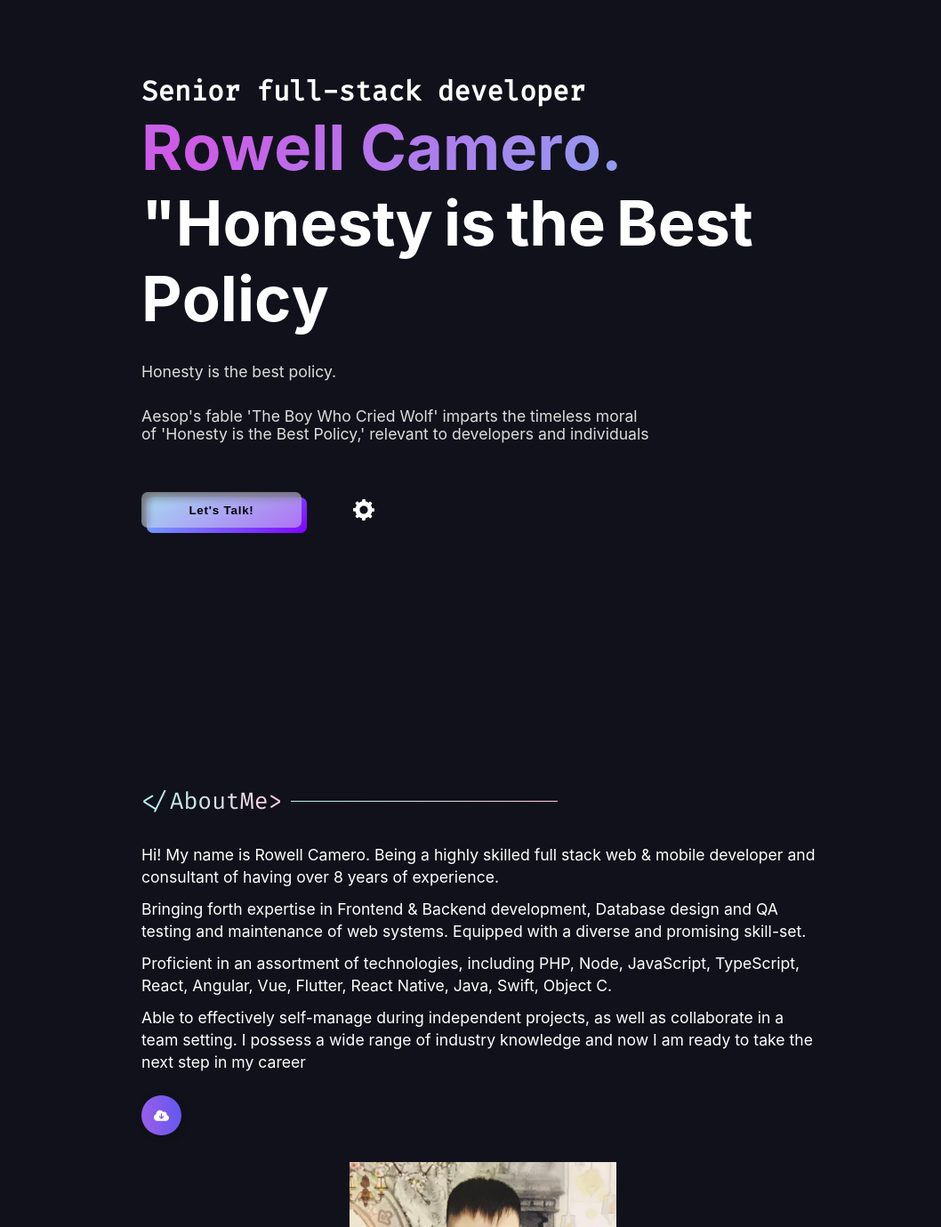
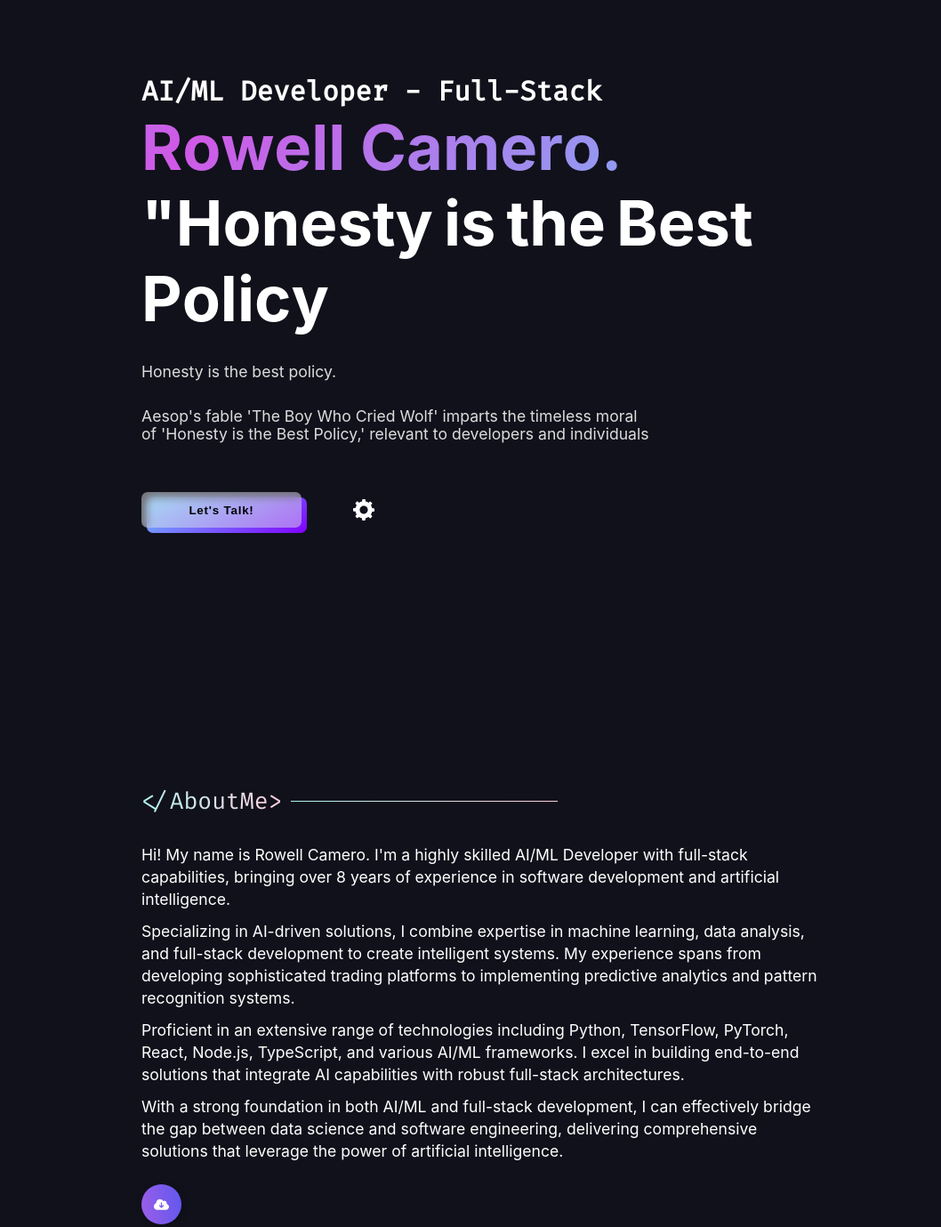
Before and after one commit to boy-who-cried-wolf/rowell-camero-portfolio, a plain HTML site: page index.html in a window 1280 px wide. Shown: the part 117-1496 px from the top of the page at 89% size, without its empty margins (97-1155 px from the left). Drawn offline with nearby package versions, Linux system fonts and the light colour scheme; a web font is replaced by a local one.

Commit message:
feat: ai eperience:

```diff
--- a/index.html
+++ b/index.html
@@ -156,25 +156,13 @@
 
       <div class="text-content">
         <article id="hello-friend" data-aos="fade-up" data-aos-delay="0">
-          <p class="jello">S</p>
-          <p class="jello">e</p>
-          <p class="jello">n</p>
-          <p class="jello">i</p>
-          <p class="jello">o</p>
-          <p class="jello">r</p>
+          <p class="jello">A</p>
+          <p class="jello">I</p>
+          <p class="jello">/</p>
+          <p class="jello">M</p>
+          <p class="jello">L</p>
           &nbsp;
-          <p class="jello">f</p>
-          <p class="jello">u</p>
-          <p class="jello">l</p>
-          <p class="jello">l</p>
-          <p class="jello">-</p>
-          <p class="jello">s</p>
-          <p class="jello">t</p>
-          <p class="jello">a</p>
-          <p class="jello">c</p>
-          <p class="jello">k</p>
-          &nbsp;
-          <p class="jello">d</p>
+          <p class="jello">D</p>
           <p class="jello">e</p>
           <p class="jello">v</p>
           <p class="jello">e</p>
@@ -183,6 +171,19 @@
           <p class="jello">p</p>
           <p class="jello">e</p>
           <p class="jello">r</p>
+          &nbsp;
+          <p class="jello">-</p>
+          &nbsp;
+          <p class="jello">F</p>
+          <p class="jello">u</p>
+          <p class="jello">l</p>
+          <p class="jello">l</p>
+          <p class="jello">-</p>
+          <p class="jello">S</p>
+          <p class="jello">t</p>
+          <p class="jello">a</p>
+          <p class="jello">c</p>
+          <p class="jello">k</p>
         </article>
         <article id="name" data-aos="fade-up" data-aos-delay="200">
           <p class="jello">R</p>
@@ -280,25 +281,19 @@
         <div class="info-dp-section">
           <div class="about-info">
             <p tabindex="0">
-              Hi! My name is Rowell Camero. Being a highly skilled full stack web & mobile developer and consultant of
-              having over 8 years of experience.
+              Hi! My name is Rowell Camero. I'm a highly skilled AI/ML Developer with full-stack capabilities, bringing over 8 years of experience in software development and artificial intelligence.
             </p>
             <br />
             <p tabindex="0">
-              Bringing forth expertise in Frontend & Backend development, Database design and QA testing and maintenance
-              of web systems. Equipped with a diverse and promising skill-set.
+              Specializing in AI-driven solutions, I combine expertise in machine learning, data analysis, and full-stack development to create intelligent systems. My experience spans from developing sophisticated trading platforms to implementing predictive analytics and pattern recognition systems.
             </p>
             <br />
             <p tabindex="0">
-              Proficient in an assortment of technologies,
-              including PHP, Node, JavaScript, TypeScript, React, Angular, Vue, Flutter, React Native, Java, Swift,
-              Object C.
+              Proficient in an extensive range of technologies including Python, TensorFlow, PyTorch, React, Node.js, TypeScript, and various AI/ML frameworks. I excel in building end-to-end solutions that integrate AI capabilities with robust full-stack architectures.
             </p>
             <br />
             <p tabindex="0">
-              Able to effectively self-manage during independent projects, as well as collaborate in a team setting. I
-              possess a
-              wide range of industry knowledge and now I am ready to take the next step in my career
+              With a strong foundation in both AI/ML and full-stack development, I can effectively bridge the gap between data science and software engineering, delivering comprehensive solutions that leverage the power of artificial intelligence.
             </p>
             <!-- Resume button -->
             <button class="resume-btn" id="resume-btn" onclick="openURL()">
@@ -512,8 +507,38 @@
           <div data-aos="fade-up" class="project-box-wrapper">
             <div class="experience-box project-box2">
               <div class="info-experience-div">
+                <article class="ProjectHeading">AI Software Developer</article>
+                <article class="ProjectSubHeading">AI-POMA &nbsp; (Jan 2024 - Jan 2025 : 1 year)</article>
+                <p class="ProjectDescription">
+                  • Developed a sophisticated AI-driven trading platform that implements multiple automated trading strategies (HFT, LFT, AUTO)
+                </p>
+                <p class="ProjectDescription">
+                  • Implemented real-time market analysis using advanced technical indicators (MACD, RSI, Stochastic, Connors RSI)
+                </p>
+                <p class="ProjectDescription">
+                  • Built automated trading decision systems with pattern recognition and predictive analytics
+                </p>
+                <p class="ProjectDescription">
+                  • Integrated real-time market data processing and analysis for multiple timeframes
+                </p>
+                <p class="ProjectDescription">
+                  • Designed and implemented complex data structures for market data analysis and historical pattern recognition
+                </p>
+                <p class="ProjectDescription">
+                  • Created automated trading strategies with risk assessment and volatility analysis
+                </p>
+                <p class="ProjectDescription">
+                  • Developed a robust system for processing and analyzing large volumes of market data in real-time
+                </p>
+              </div>
+            </div>
+          </div>
+
+          <div data-aos="fade-up" class="project-box-wrapper">
+            <div class="experience-box project-box2">
+              <div class="info-experience-div">
                 <article class="ProjectHeading"> Frontend Developer </article>
-                <article class="ProjectSubHeading"> UHS Logic &nbsp; (Jan 2023 - Present)
+                <article class="ProjectSubHeading"> UHS Logic &nbsp; (Jan 2023 - Jan 2024 : 1 year)
                 </article>
                 <p class="ProjectDescription">
                   • Led development of a CRM platform using ReactJS, TypeScript, and C#/.NET with
```
Lines whose indentation alone changed are shown as unchanged.
